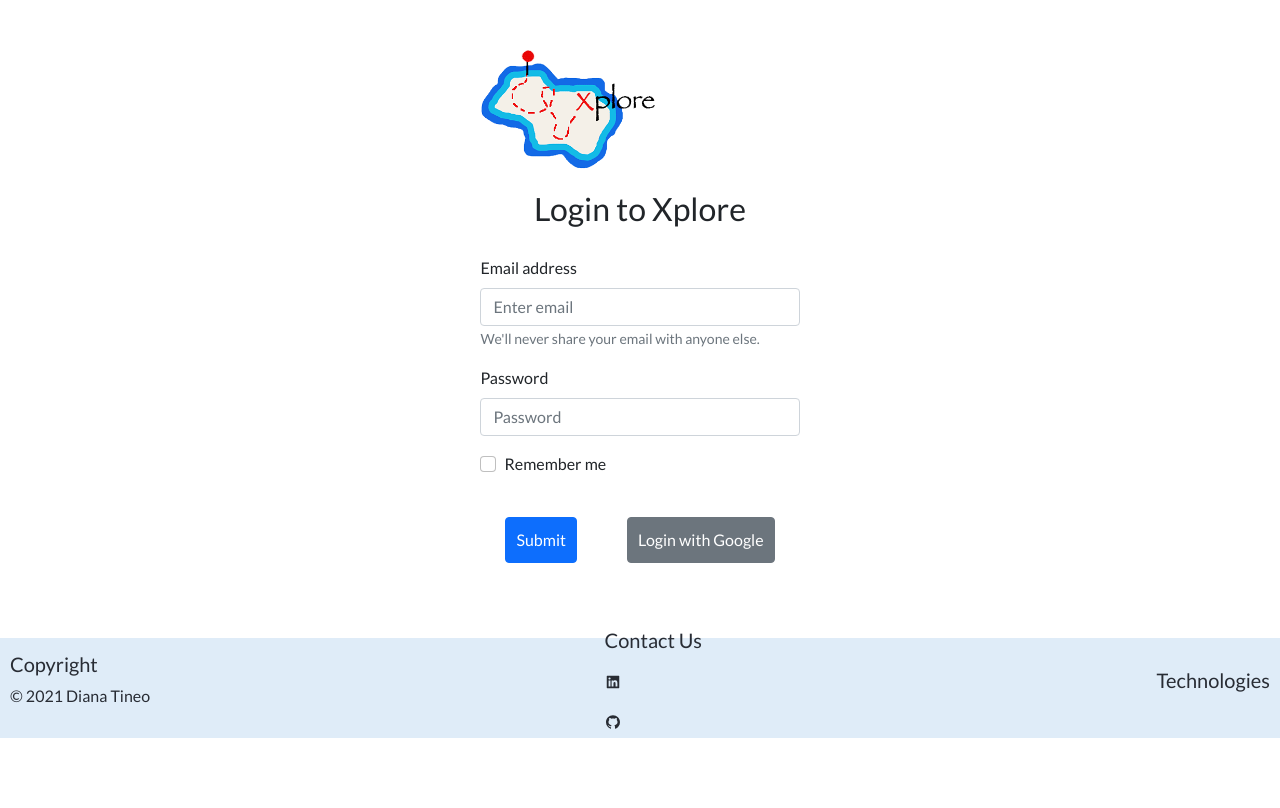
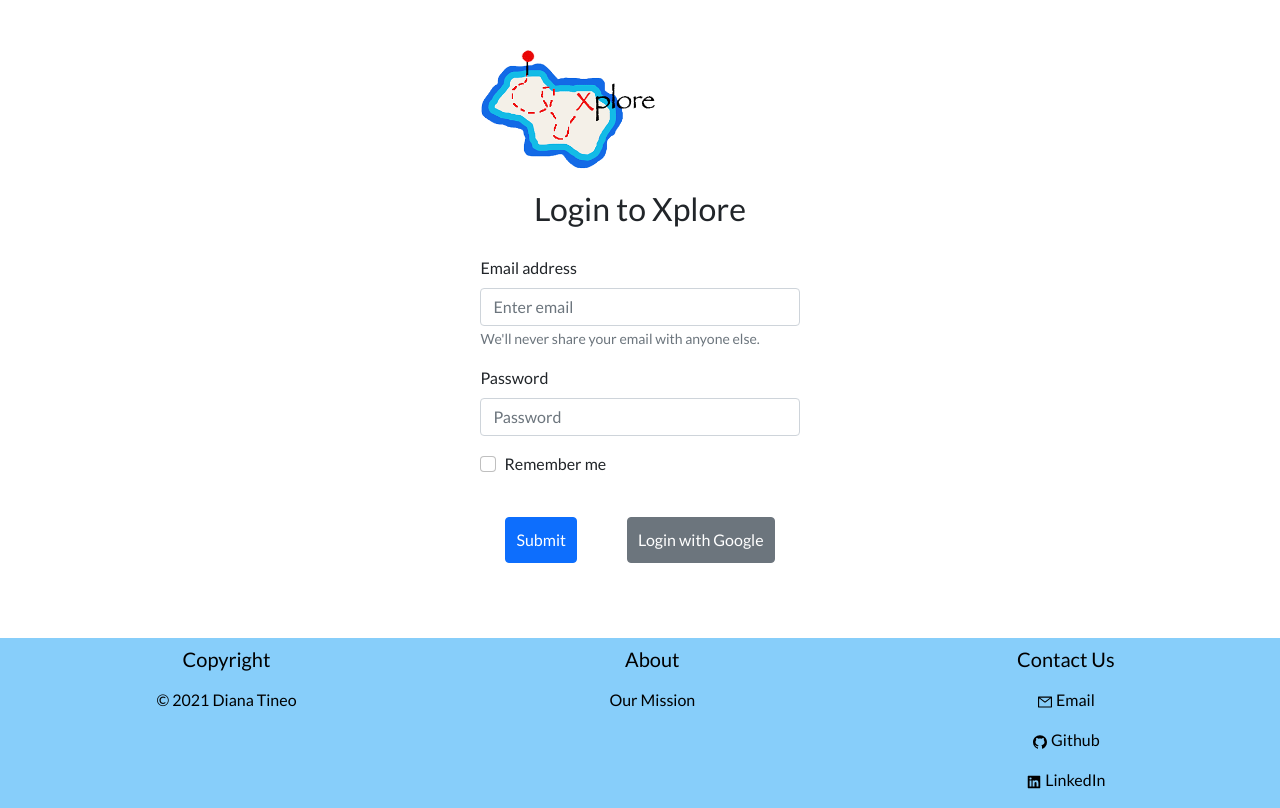
Before and after one commit to Dianase/Playdate, a React (Create React App) app: page /Login in a window 1280 px wide. Built offline with nearby package versions, Linux system fonts and the light colour scheme; no server answers.

Commit message:
styled footer

```diff
--- a/src/App.js
+++ b/src/App.js
@@ -8,7 +8,6 @@ import Home from "./components/Home";
 import { BrowserRouter as Router, Routes, Route } from "react-router-dom";
 import Signup from "./components/Signup";
 import CreateEvent from "./components/CreateEvent";
-import "./styles/App.css";
 import Dashboard from "./components/Dashboard";
 import MyActivities from "./components/MyActivities";
 import MyPlaces from "./components/MyPlaces";
@@ -37,9 +36,9 @@ function App() {
             <Route path="/CreateEvent" element={<CreateEvent />} />
             <Route path="/" element={<Home />} />
           </Routes>
-          <Footer />
         </Router>
       </UserContext.Provider>
+      <Footer />
     </div>
   );
 }
--- a/src/components/Activity.jsx
+++ b/src/components/Activity.jsx
@@ -1,19 +1,24 @@
-import { useState, useEffect } from "react";
+import { useState } from "react";
 import { ListGroupItem, Card, ListGroup, Button, Modal } from "react-bootstrap";
 import "../styles/activity.css";
 
 export default function Activity({ activity }) {
-  const [image, setImage] = useState(" ")
-  useEffect(() => {
-    if(activity.type === 'educational') {
-      setImage("Xlogobg.png");
-        setImage();
-    }
-  }, [activity])
+  // const [image, setImage] = useState(" ")
+  // useEffect(() => {
+  //   if(activity.type === 'educational') {
+  //     setImage("Xlogobg.png");
+  //       setImage();
+  //   }
+  // }, [activity])
 
   const [show, setShow] = useState(false);
   const handleClose = () => setShow(false);
   const handleShow = () => setShow(true);
+
+  // const joinActivity = (act, name) =>{
+//   const rsvp = act.attendes;
+    //rsvp.push(name)
+  // }
 
   return (
     <>
--- a/src/components/Footer.jsx
+++ b/src/components/Footer.jsx
@@ -1,8 +1,11 @@
 import React from "react";
 import * as AiIcons from "react-icons/ai";
+import { FaReact } from "react-icons/fa";
+
+import { SiJavascript } from "react-icons/si";
 import "../styles/footer.css";
 
-export default function Footer() {
+export default function Footer({ children, ...restProps }) {
   return (
     <div className="footer">
       <div>
@@ -10,17 +13,21 @@ export default function Footer() {
         <p>© 2021 Diana Tineo</p>
       </div>
       <div>
-        <h5>Contact Us</h5>
-        <p></p>
-        <p></p>
-        <p><AiIcons.AiFillLinkedin/></p>
-        <p>
-          <AiIcons.AiFillGithub />
-        </p>
+        <h5>About</h5>
+        <p>Our Mission</p>
       </div>
       <div>
-        <h5>Technologies</h5>
-        <p></p>
+        <h5>Contact Us</h5>
+        <p>
+          <AiIcons.AiOutlineMail /> Email{" "}
+        </p>
+        <p>
+          <AiIcons.AiFillGithub /> Github{" "}
+        </p>
+
+        <p>
+          <AiIcons.AiFillLinkedin /> LinkedIn{" "}
+        </p>
       </div>
     </div>
   );
--- a/src/styles/dash.css
+++ b/src/styles/dash.css
@@ -47,6 +47,7 @@ border-radius: 4px;
 }
 .nav-text a:hover{
   background-color: lightskyblue;
+
 }
 .nav-menu-items{
   width: 100%;
@@ -79,4 +80,5 @@ span{
 
 .add-btn a:hover{
   background-color: lightskyblue;
+
 }
--- a/src/styles/footer.css
+++ b/src/styles/footer.css
@@ -1,11 +1,12 @@
 .footer{
   display: flex;
-  width: 100%;
-  height: 100px;
-  align-items: center;
-  padding: 10px;
-  color: #282c34;
-  background-color: #dfecf8;
-  justify-content: space-between;
+  text-align: center;
+  color: black;
+  background-color: lightskyblue;
+  justify-content: space-around;
   bottom:0px;
+  flex-wrap: wrap;
 }
+h5{
+  padding: 9px;
+}
```
